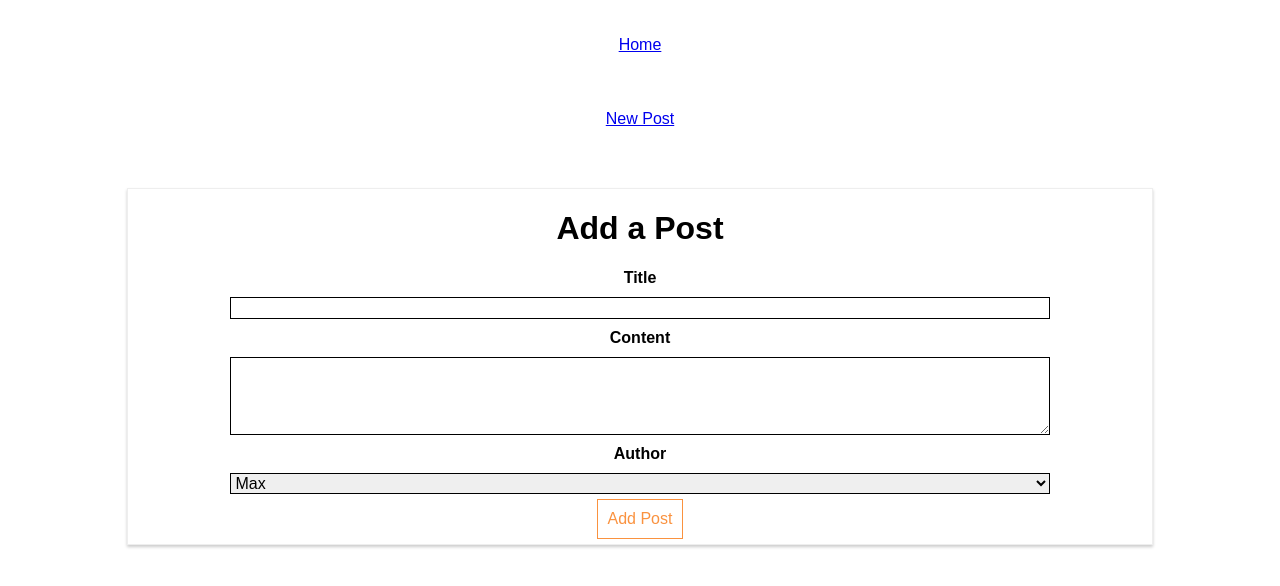
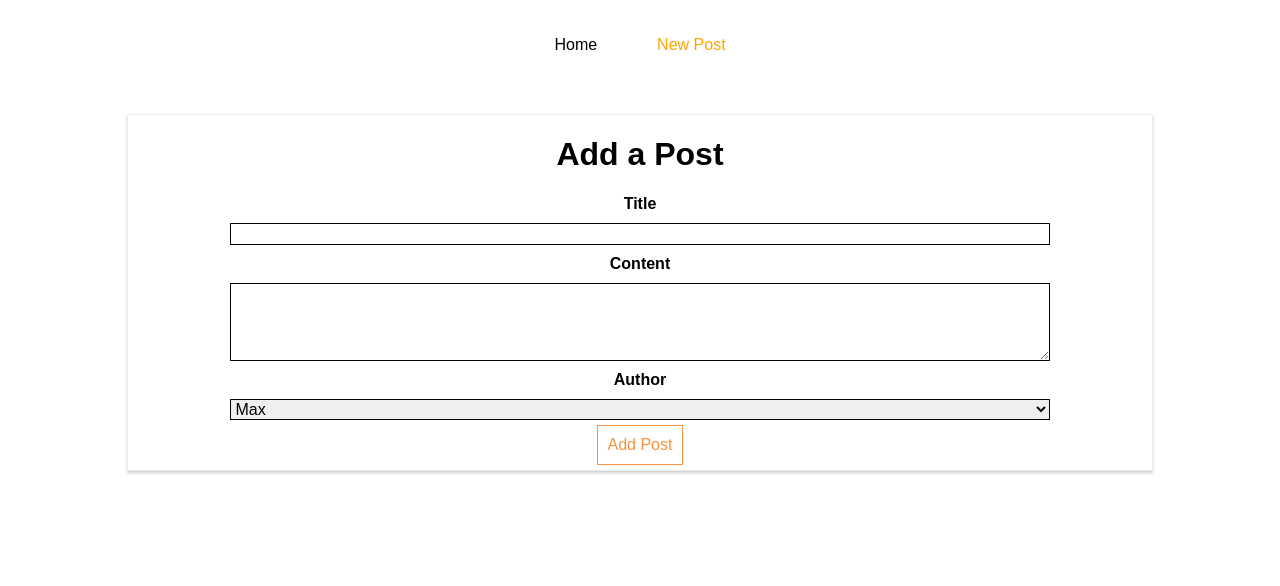
Before and after one commit to mathiasasap/http-react-axios, a React (Create React App) app: page /new-post in a window 1280 px wide. Shown: the top 586 px of the page. Built offline with nearby package versions, Linux system fonts and the light colour scheme.

Commit message:
Changed the styles and the routes

```diff
--- a/src/containers/Blog/Blog.css
+++ b/src/containers/Blog/Blog.css
@@ -36,5 +36,16 @@
     padding: 16px 10px;
     border-bottom: 4px solid transparent;
     box-sizing: border-box;
-    display: block;
+    display: inline-block;
 }
+
+.Header nav ul li a {
+    text-decoration: none;
+    color: black;
+}
+
+.Header nav ul li a:active,
+.Header nav ul li a:hover,
+.Header nav ul li a.active {
+    color: orange;
+}
--- a/src/containers/Blog/Blog.js
+++ b/src/containers/Blog/Blog.js
@@ -14,8 +14,8 @@
                 <header className="Header">
                     <nav>
                         <ul>
-                            <li><NavLink to="/">Home</NavLink></li>
-                            <li><NavLink to="/new-post">New Post</NavLink></li>
+                            <li><NavLink to="/" exact>Home</NavLink></li>
+                            <li><NavLink to="/new-post" exact>New Post</NavLink></li>
                         </ul>
                     </nav>
                 </header>
```
